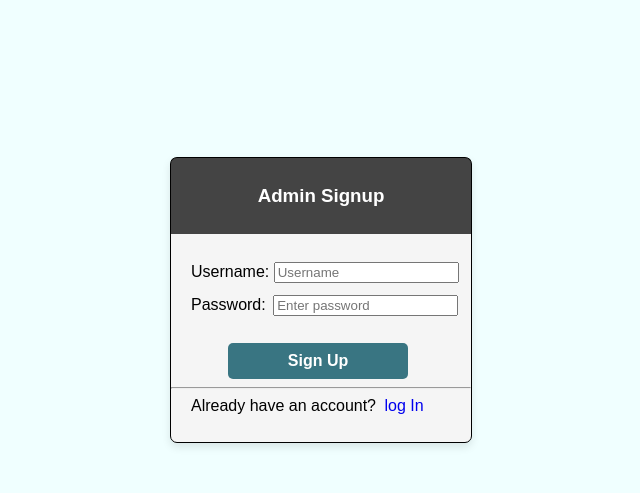
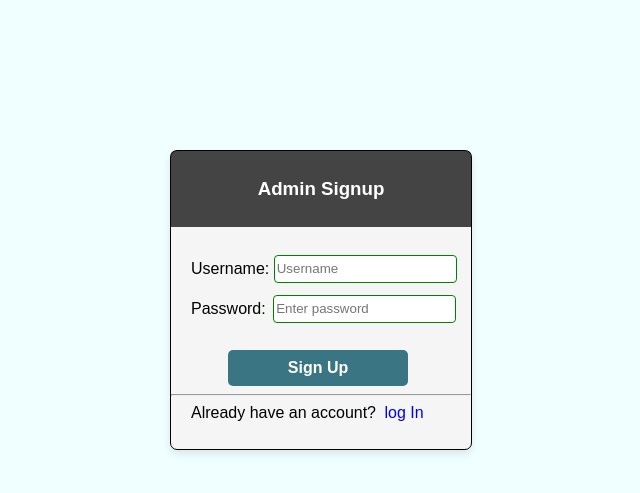
Before and after one commit to GowinG7/Jersey-E-Mart, a PHP site: page /adminsignup/signup.php in a window 1280 px wide. Shown: the top 493 px of the page, without its empty margins (319-959 px from the left). Run offline with PHP 8.4, Linux system fonts and the light colour scheme.

Commit message:
minor changes

```diff
--- a/admin/adminsignup/signup.php
+++ b/admin/adminsignup/signup.php
@@ -110,6 +110,18 @@ if ($_SERVER["REQUEST_METHOD"] == "POST" && isset($_POST["submit"])) {
             text-decoration: underline;
             color: blue;
         }
+        input{
+            height: 24px;
+            border-radius: 4px;
+            border: 1px solid green;
+        }
+        input:focus {
+            outline: none;
+            border: 2px solid rgba(7, 83, 100, 0.79);
+        }
+        input:hover{
+            background-color: rgba(212, 192, 192, 0.16);
+        }
 
         .success {
             background-color: #d4edda;
```
